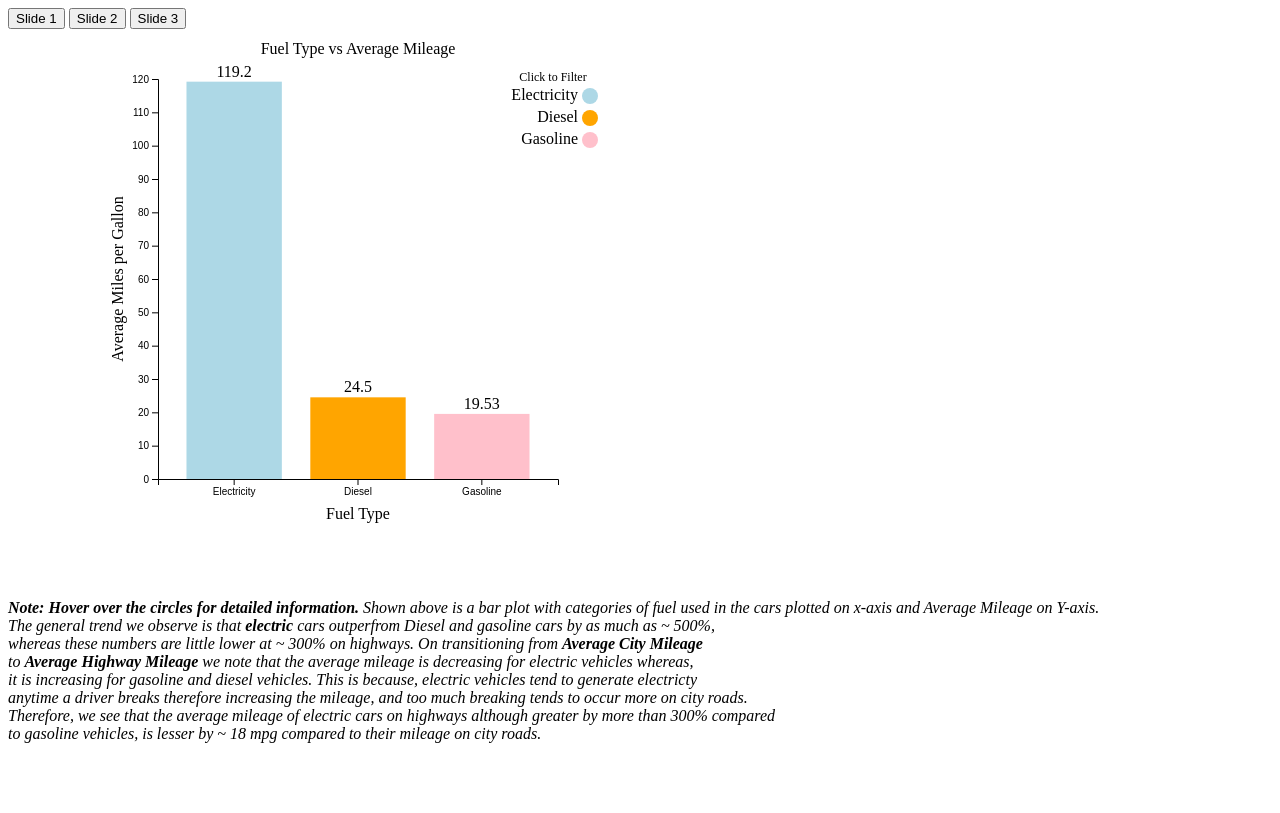
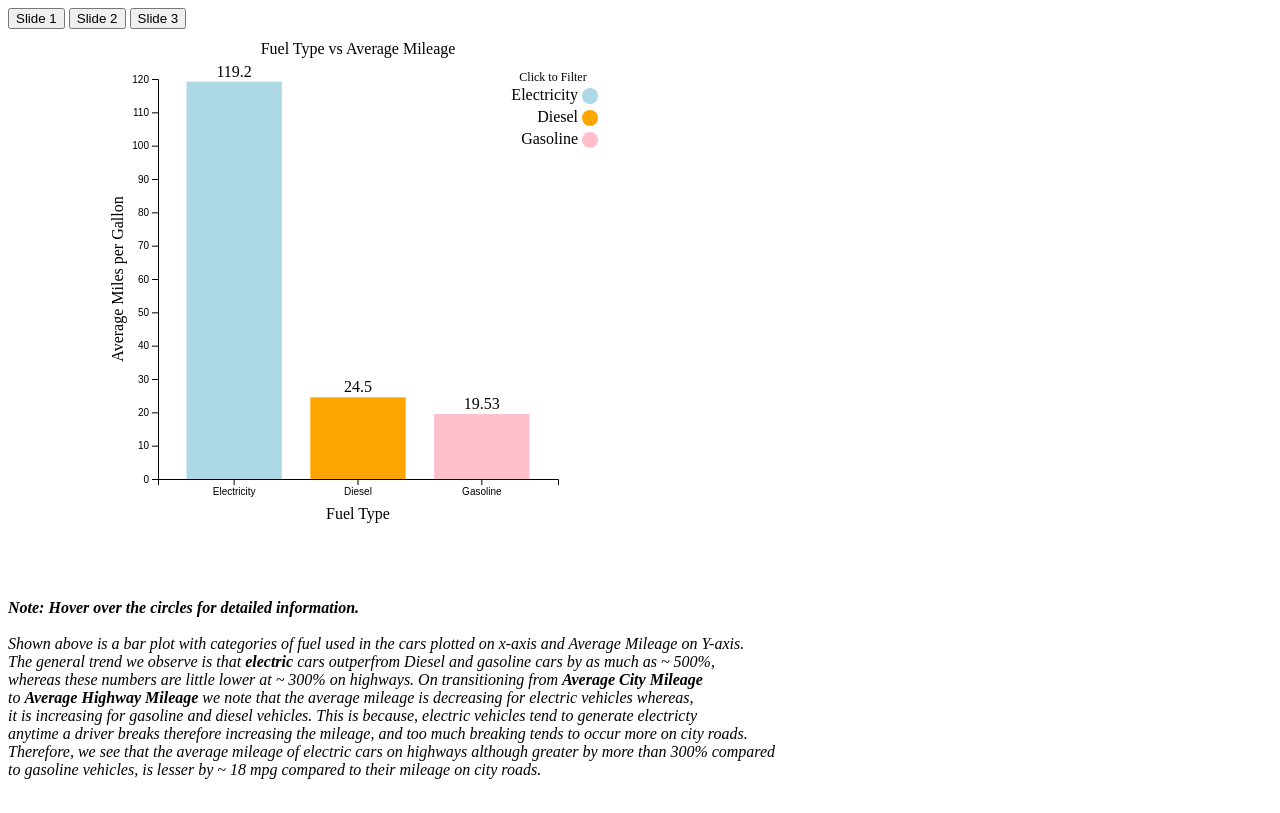
Before and after one commit to akhila-prodduturi/akhila-prodduturi.github.io, a plain HTML site: page index.html in a window 1280 px wide. Drawn offline with nearby package versions, Linux system fonts and the light colour scheme.

Commit message:
Update index.html

```diff
--- a/index.html
+++ b/index.html
@@ -70,7 +70,7 @@
 
     <div class="content">
         <p id="text-chart-1">
-                <b><em>Note: Hover over the circles for details.</em></b>
+            <b><em>Note: Hover over the circles for details.</em></b><br><br>
 
             <i>Above is a scatter plot showing correlation between cars mileage on City roads and Highways. <br>
                 As can be seen, it's a positive correlation, which means that as the mileage on city roads <br>
@@ -84,13 +84,10 @@
 
         </p>
         <p id="text-chart">
-                <b><em>Note: Hover over the circles for detailed information.</em></b>
+            <b><em>Note: Hover over the circles for detailed information.</em></b><br><br>
             <i>Shown above is a bar plot with categories of fuel used in the cars plotted on x-axis and Average Mileage
-                on
-                Y-axis. <br>
-                The general trend we observe is that <b>electric</b> cars outperfrom Diesel and gasoline cars by as much
-                as
-                ~ 500%, <br>
+                on Y-axis. <br>
+                The general trend we observe is that <b>electric</b> cars outperfrom Diesel and gasoline cars by as much as ~ 500%, <br>
                 whereas these numbers are little lower at ~ 300% on highways. On transitioning from <b>Average City
                     Mileage</b><br>
                 to <b>Average Highway Mileage</b> we note that the average mileage is decreasing for electric vehicles
```
